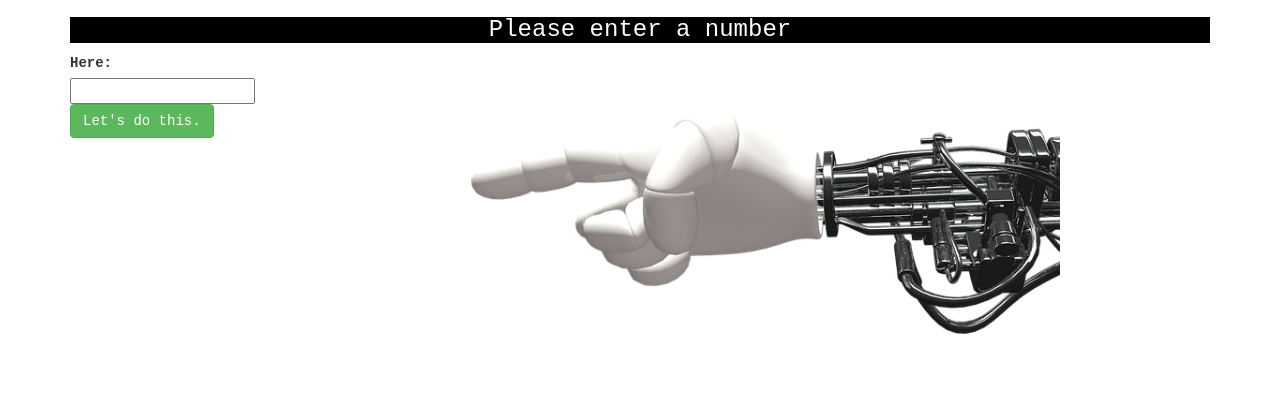
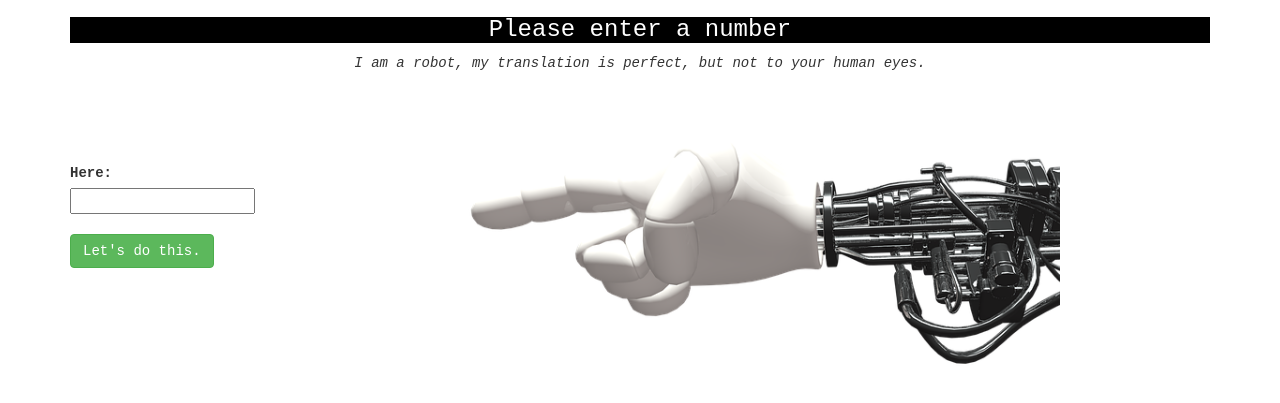
Before and after one commit to jaki-w/Beep-to-Boop, a plain HTML site: page index.html in a window 1280 px wide. Shown: the part 63-466 px from the top of the page. Drawn offline with Linux system fonts and the light colour scheme.

Commit message:
add css styling

```diff
--- a/css/styles.css
+++ b/css/styles.css
@@ -12,11 +12,21 @@ h3 {
   color: white;
 }
 
+p {
+  text-align: center;
+  font-style: italic;
+}
+
 img {
   width: 80%;
 }
 
 #formBox  {
+  margin-top: 80px;
+}
+
+button {
+  margin-top: 20px;
 }
 
 #handImage {
--- a/index.html
+++ b/index.html
@@ -11,6 +11,7 @@
     <div class="container">
       <h1>Beep-Boop, I am a number generator.</h1>
       <h3>Please enter a number</h3>
+      <p>I am a robot, my translation is perfect, but not to your human eyes.</p>
       <div class="row">
         <div class="col-md-8" id="handImage">
           <img src="img/robotHand.png" alt="a white robot handing pointing to the left">
```
